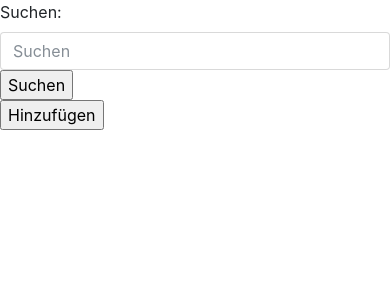
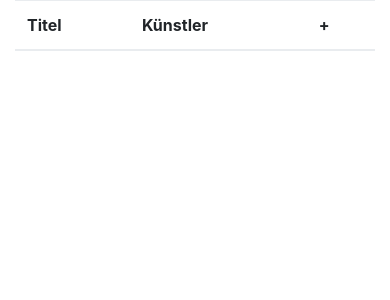
Before and after one commit to robtor-de/vSOUND, a Django app: page /control/search/ in a window 390 px wide. Shown: the part 108-408 px from the top of the page. Run offline with Django 3.2, Linux system fonts and the light colour scheme; a user stored in the database is signed in; lists and menus that the app fills with data are empty; some libraries are stand-ins or nearby versions.

Commit message:
made search view responsive

```diff
--- a/web/vSOUND/templates/trctl/search.html
+++ b/web/vSOUND/templates/trctl/search.html
@@ -11,30 +11,40 @@
 <body>
 
   <nav class="navbar navbar-dark bg-dark">
-  <form class="form-inline" action="/control/search" method="post">
+  <form class="form-inline" action="/control/search/" method="post">
     {% csrf_token %}
     {{ form.search_text }}
     <button class="btn btn-outline-success my-2 my-sm-0" type="submit">Suchen</button>
   </form>
 </nav>
 
-<form action="/control/search/" method="post">
-  {% csrf_token %}
-  {{ form }}
-  <input type="submit" value="Suchen"/>
-</form>
+<div class="container">
+  <table class="table table-striped">
+    <thead>
+      <tr>
+        <th>Titel</th>
+        <th>Künstler</th>
+        <th>+</th>
+      </tr>
+    </thead>
 
-<form method="post" action="/add/">
-{% csrf_token %}
-<input type="submit" value="Hinzufügen"><br>
-
-{% for entry in result %}
-
-<input type="radio" name="add_song" value="{{entry.file}}">{{entry.title}}</input><br>
-
-
-
-{% endfor %}
-<br>
-
-</form>
+    {% for entry in result %}
+      <tr>
+        <td>{{ entry.title }}</td>
+        <td>{{ entry.artist }}</td>
+        <td>
+          <form class="form-inline" method="post" action="/add/">
+            {% csrf_token %}
+            <input type="hidden" name="add_song" value="{{ entry.file }}">
+            <button class="btn btn-outline-success btn-sm mx-1" type="submit">+</button>
+          </form>
+        </td>
+      </tr>
+    {% endfor %}
+  </table>
+</div>
+<script src="/static/js/jquery.js"></script>
+<script src="/static/js/popper.js"></script>
+<script src="/static/js/bootstrap.js"></script>
+</body>
+</html>
```
